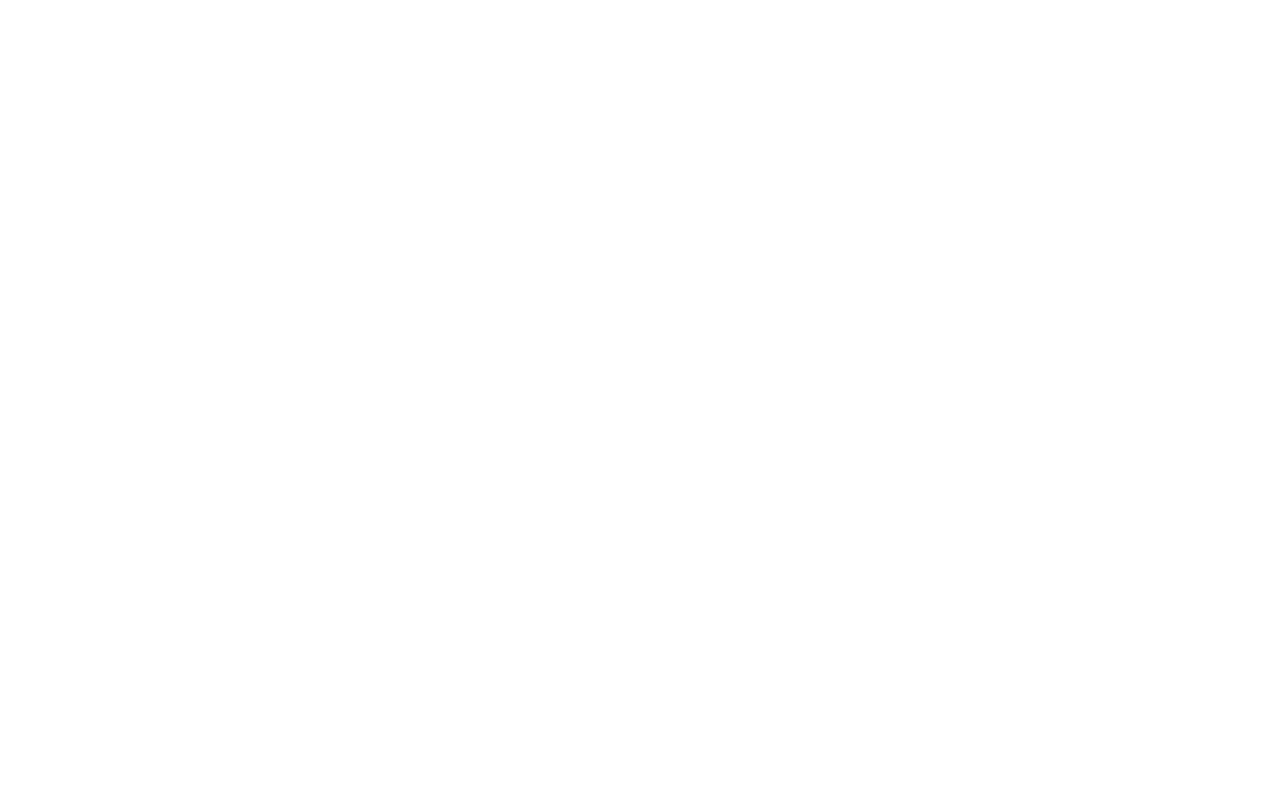
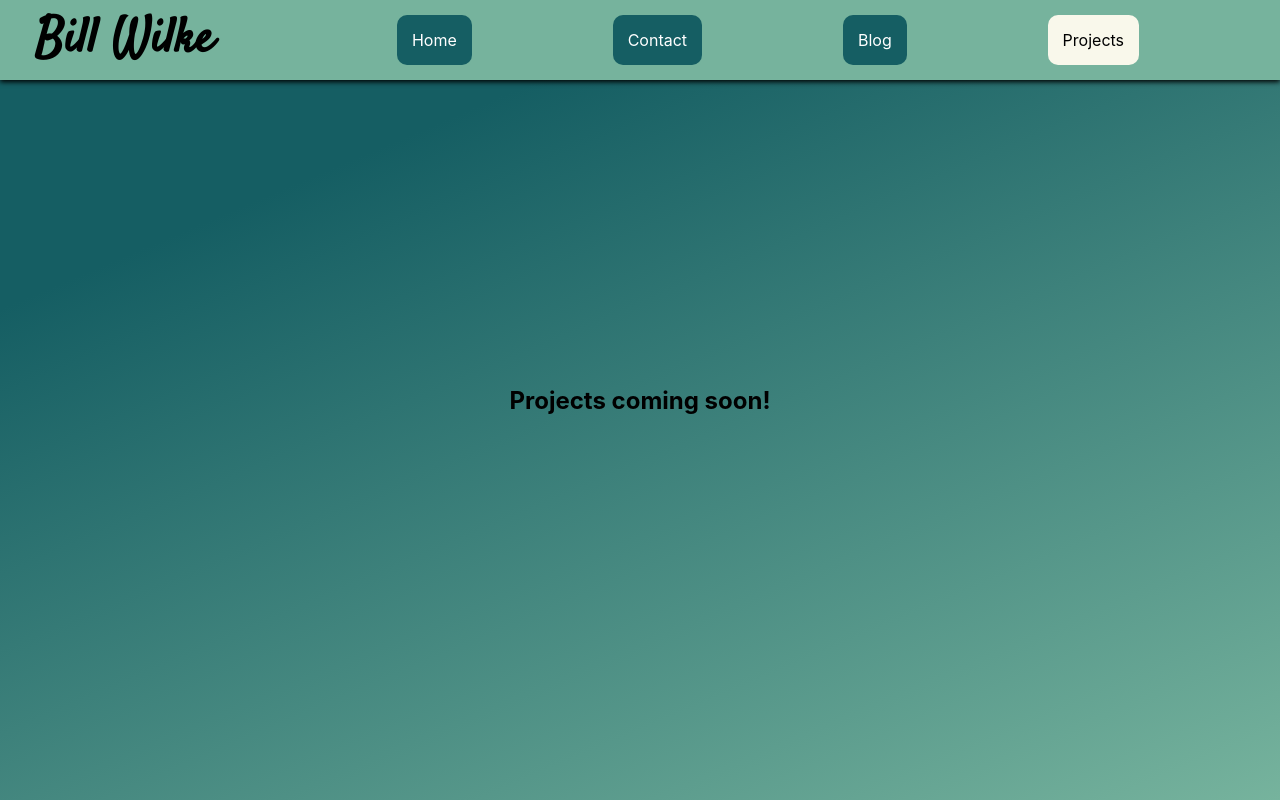
Before and after one commit to Billwilke42/personal-website, a React (Create React App) app: page /projects in a window 1280 px wide. Built offline with nearby package versions, Linux system fonts and the light colour scheme.

Commit message:
Adds basic project container

```diff
--- a/src/App/App.js
+++ b/src/App/App.js
@@ -3,6 +3,7 @@ import Header from '../Header/Header';
 import HomeBodyContainer from '../HomeBodyContainer/HomeBodyContainer'
 import ContactContainer from '../ContactContainer/ContactContainer'
 import BlogContainer from '../BlogContainer/BlogContainer'
+import ProjectContainer from '../ProjectContainer/ProjectContainer'
 import { Route, Switch } from 'react-router-dom'
 import React from 'react'
 
@@ -22,6 +23,10 @@ function App() {
             <Header />
             <BlogContainer />
           </Route>
+          <Route path='/projects/'>
+            <Header/>
+            <ProjectContainer />
+          </Route>
         </Switch>
       </main>
     );
--- /dev/null
+++ b/src/ProjectContainer/ProjectContainer.css
@@ -0,0 +1,8 @@
+.project-container {
+  /* background: rgb(21,94,99); */
+  background: linear-gradient(157deg, rgba(21,94,99,1) 23%, rgba(118,179,157,1) 100%);
+  display: flex;
+  align-items: center;
+  height: 100vh;
+  justify-content: center;
+}
--- a/src/ProjectContainer/ProjectContainer.js
+++ b/src/ProjectContainer/ProjectContainer.js
@@ -0,0 +1,12 @@
+import React from 'react'
+import './ProjectContainer.css'
+
+function ProjectContainer() {
+  return (
+    <section className='project-container'>
+      <h1>Projects coming soon!</h1>
+    </section>
+  )
+}
+
+export default ProjectContainer
```
